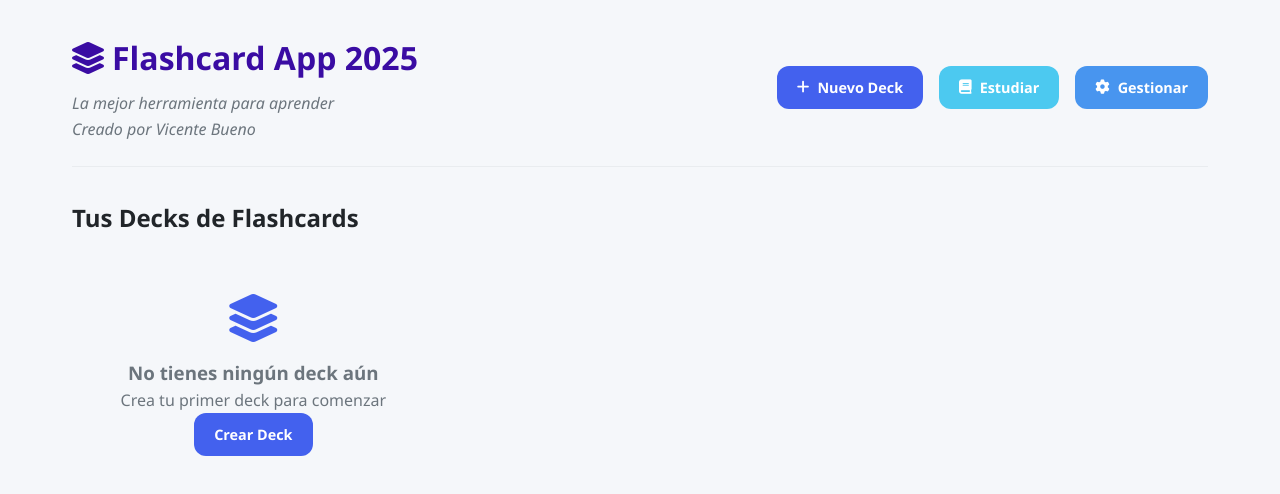
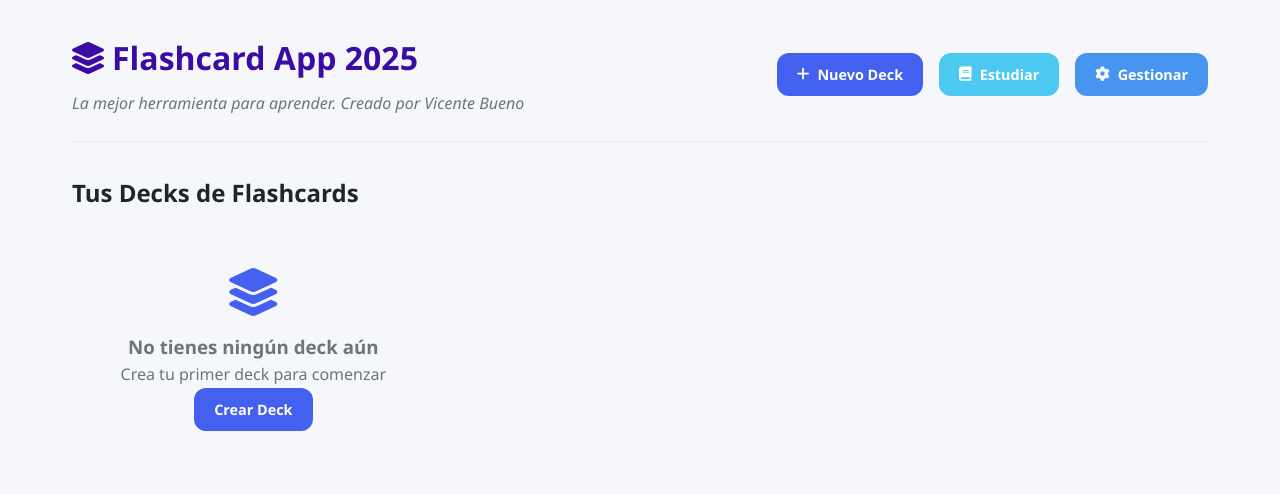
Before and after one commit to Vicentejavier23/FlashCards, a plain HTML site: page index.html in a window 1280 px wide. Drawn offline with Linux system fonts and the light colour scheme.

Commit message:
Actualizar index.html

```diff
--- a/index.html
+++ b/index.html
@@ -12,8 +12,8 @@
         <header class="app-header">
             <div class="logo-container">
                 <h1><i class="fas fa-layer-group"></i> Flashcard App 2025</h1>
-                <p class="tagline">La mejor herramienta para aprender</p>
-<p class ="tagline">Creado por Vicente Bueno</>
+                <p class="tagline">La mejor herramienta para aprender. Creado por Vicente Bueno</p>
+
             </div>
             <div class="actions">
                 <button id="btn-new-deck" class="btn primary">
```
